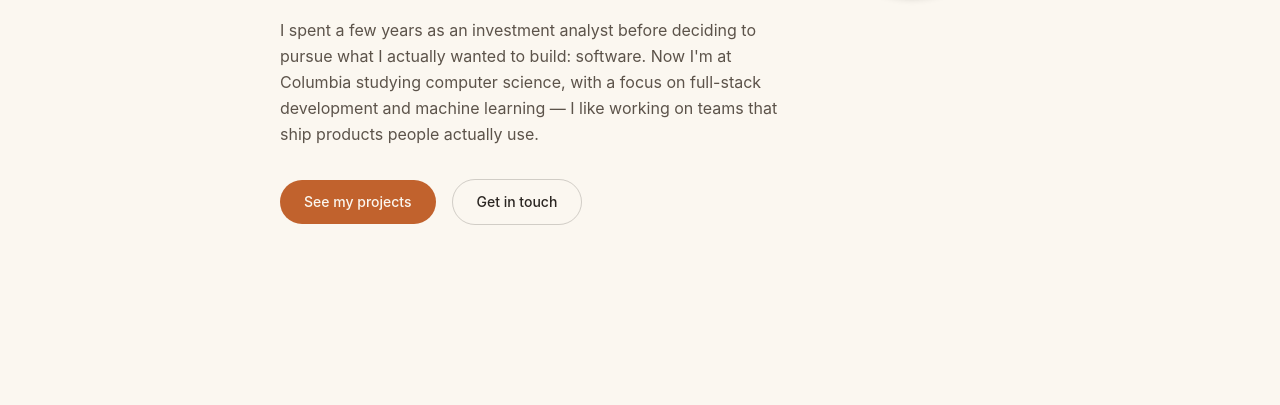
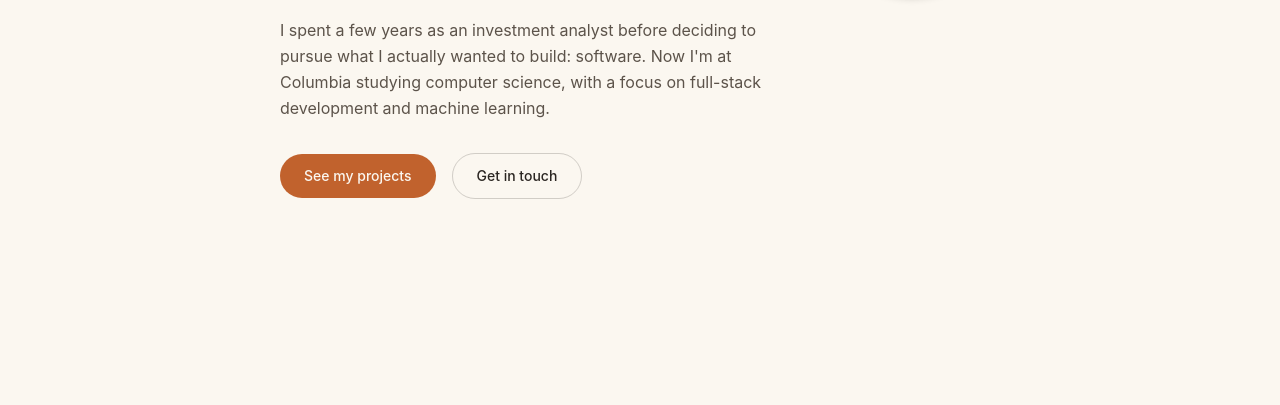
Before and after one commit to andrew-hsu-6/andrew-hsu-6.github.io, an Astro site: page / in a window 1280 px wide. Shown: the part 344-749 px from the top of the page. Built offline with nearby package versions, Linux system fonts and the light colour scheme; Astro itself is replaced by a stand-in of ours.

Commit message:
Update index

```diff
--- a/src/pages/index.astro
+++ b/src/pages/index.astro
@@ -17,8 +17,7 @@ import BaseLayout from "../layouts/BaseLayout.astro";
           I spent a few years as an investment analyst before deciding to pursue
           what I actually wanted to build: software. Now I'm at Columbia studying
           computer science, with a focus on full-stack development and machine
-          learning &mdash; I like working on teams that ship products people
-          actually use.
+          learning.
         </p>
         <div class="mt-8 flex items-center justify-center sm:justify-start gap-4">
           <a
```
